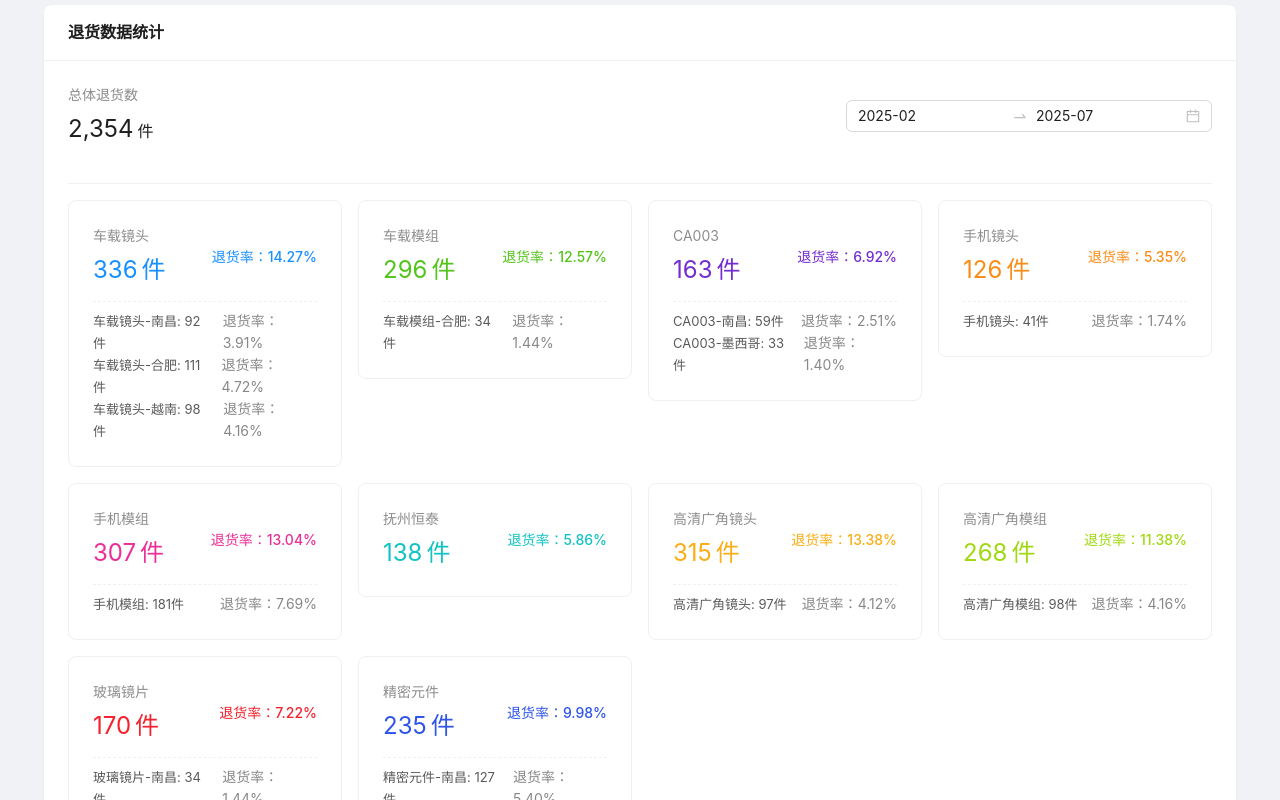
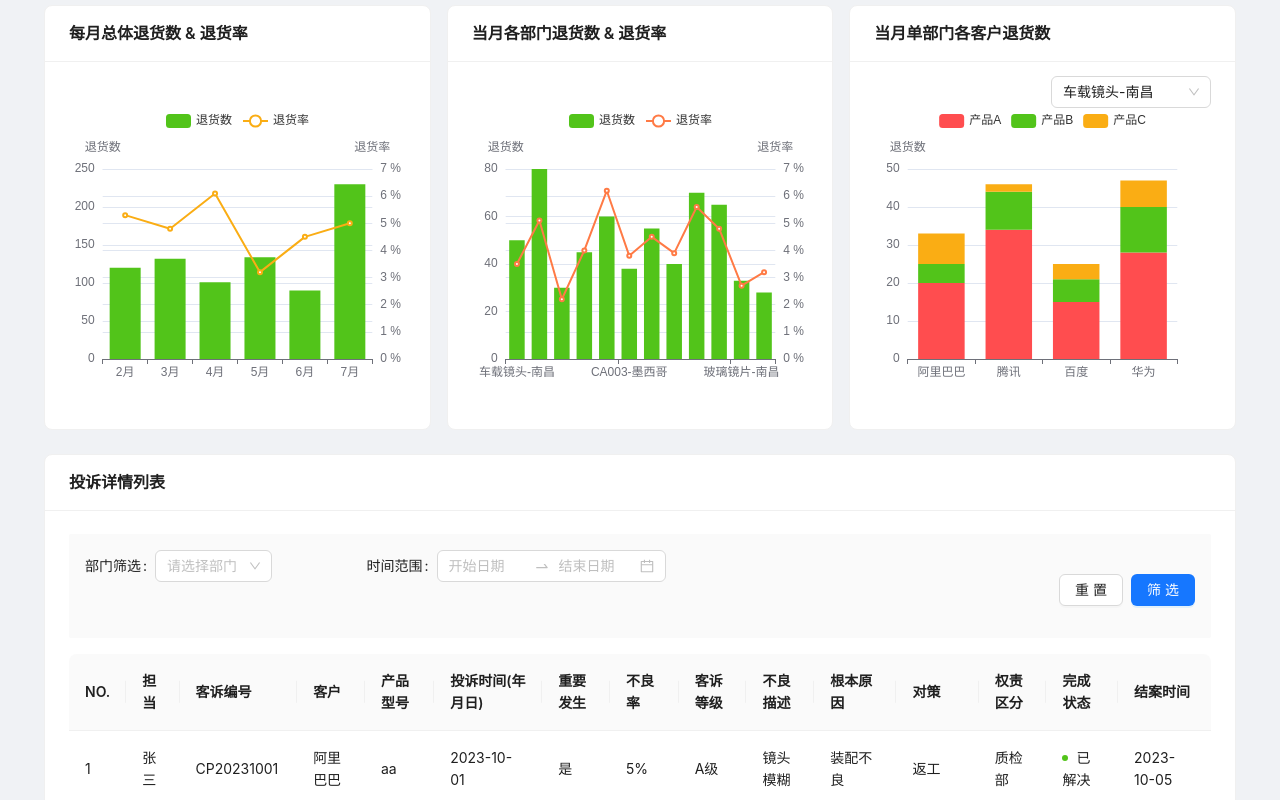
Before and after one commit to spiderHai/satisfacton, a Vue app: page / in a window 1280 px wide. Shown: the part 1360-2160 px from the top of the page. Built offline with nearby package versions, Linux system fonts and the light colour scheme.

Commit message:
feat: 图表完善

```diff
--- a/src/components/SatisfactionDashboard.vue
+++ b/src/components/SatisfactionDashboard.vue
@@ -318,11 +318,11 @@
 
     <!-- 退货数据统计区 -->
     <ReturnsStatistics
-      :total-returns="totalReturns"
-      :returns-date-range="returnsDateRange"
-      :top-departments="topDepartments"
-      :department-returns="departmentReturns"
-      @update-date-range="updateReturnsData"
+      :department-data="{
+        departments: departmentList,
+        returns: [50, 80, 30, 45, 60, 38, 55, 40, 70, 65, 33, 28],
+        rates: [3.5, 5.1, 2.2, 4.0, 6.2, 3.8, 4.5, 3.9, 5.6, 4.8, 2.7, 3.2],
+      }"
     />
 
     <!-- 投诉详情表格区 -->
@@ -330,6 +330,7 @@
       <ComplaintDetailTable
         :columns="complaintColumns"
         :data="complaintData"
+        :departmentOptions="departmentOptions"
         @view-detail="viewDetail"
       />
     </a-card>
@@ -349,7 +350,20 @@ import {
   MarkLineComponent,
 } from "echarts/components";
 import { CanvasRenderer } from "echarts/renderers";
-
+const departmentList = [
+  "车载镜头-南昌",
+  "车载镜头-合肥",
+  "车载镜头-越南",
+  "车载模组-合肥",
+  "CA003-南昌",
+  "CA003-墨西哥",
+  "手机镜头",
+  "手机模组",
+  "高清广角镜头",
+  "高清广角模组",
+  "玻璃镜片-南昌",
+  "精密元件-南昌",
+];
 echarts.use([
   BarChart,
   LineChart,
@@ -872,20 +886,7 @@ const initCharts = () => {
     const chart = echarts.init(departmentSatisfactionChart.value);
 
     // 原始数据
-    const departmentsRaw = [
-      "车载镜头-南昌",
-      "车载镜头-合肥",
-      "车载镜头-越南",
-      "车载模组-合肥",
-      "CA003-南昌",
-      "CA003-墨西哥",
-      "手机镜头",
-      "手机模组",
-      "高清广角镜头",
-      "高清广角模组",
-      "玻璃镜片-南昌",
-      "精密元件-南昌",
-    ];
+    const departmentsRaw = departmentList;
     const scoresRaw = [
       88.5, 83.6, 79.8, 85.2, 81.9, 87.3, 82.1, 78.5, 80.2, 84.7, 76.9, 81.3,
       79.5,
--- a/src/components/dashboard/ReturnsStatistics.vue
+++ b/src/components/dashboard/ReturnsStatistics.vue
@@ -1,194 +1,305 @@
 <template>
-  <a-card class="returns-card" title="退货数据统计" :bordered="false">
-    <div class="returns-header">
-      <a-statistic
-        title="总体退货数"
-        :value="totalReturns"
-        style="margin-bottom: 20px"
-      >
-        <template #suffix>
-          <span style="font-size: 16px">件</span>
-        </template>
-      </a-statistic>
-      <a-range-picker
-        v-model:value="dateRange"
-        format="YYYY-MM"
-        :placeholder="['开始月份', '结束月份']"
-        @change="onDateRangeChange"
-        style="margin-bottom: 20px"
-      />
-    </div>
-    <a-divider style="margin: 16px 0" />
-    <a-row :gutter="[16, 16]">
-      <a-col
-        :xs="24"
-        :sm="12"
-        :md="8"
-        :lg="6"
-        v-for="dept in topDepartments"
-        :key="dept.value"
-      >
-        <a-card bordered>
-          <div
-            style="
-              display: flex;
-              align-items: center;
-              justify-content: space-between;
-            "
-          >
-            <a-statistic
-              :title="dept.title"
-              :value="getDepartmentReturns(dept.value)"
-              :value-style="{ color: getDepartmentColor(dept.value) }"
-            >
-              <template #suffix>
-                <span>件</span>
-              </template>
-            </a-statistic>
-            <div
-              :style="{
-                marginLeft: '12px',
-                fontSize: '14px',
-                color: getDepartmentColor(dept.value),
-                fontWeight: 500,
-              }"
-            >
-              <span>退货率：</span>
-              <span>{{ getDepartmentRate(dept.value) }}</span>
-            </div>
-          </div>
-          <div
-            v-if="dept.children && dept.children.length > 0"
-            class="sub-dept-stats"
-          >
-            <div
-              v-for="child in dept.children"
-              :key="child.value"
-              class="sub-dept-item"
-              style="
-                display: flex;
-                justify-content: space-between;
-                align-items: center;
-              "
-            >
-              <div>
-                <span>{{ child.title }}: </span>
-                <span>{{ getSubDepartmentReturns(child.value) }}件</span>
-              </div>
-              <div style="margin-left: 12px; font-size: 14px; color: #888">
-                <span>退货率：</span>
-                <span>{{ getSubDepartmentRate(child.value) }}</span>
-              </div>
-            </div>
-          </div>
-        </a-card>
-      </a-col>
-    </a-row>
-  </a-card>
+  <a-row :gutter="16" class="returns-statistics-row">
+    <a-col :xs="24" :sm="8">
+      <a-card title="每月总体退货数 & 退货率" class="returns-statistics-card">
+        <div ref="monthlyChartRef" style="height: 320px"></div>
+      </a-card>
+    </a-col>
+    <a-col :xs="24" :sm="8">
+      <a-card title="当月各部门退货数 & 退货率" class="returns-statistics-card">
+        <div ref="departmentChartRef" style="height: 320px"></div>
+      </a-card>
+    </a-col>
+    <a-col :xs="24" :sm="8">
+      <a-card title="当月单部门各客户退货数" class="returns-statistics-card">
+        <div style="position: absolute; top: 70px; right: 24px; z-index: 1">
+          <a-tree-select
+            v-model:value="selectedDepartment"
+            style="width: 160px"
+            :dropdown-style="{ maxHeight: '400px', overflow: 'auto' }"
+            :tree-data="departmentOptions"
+            placeholder="请选择部门"
+            allow-clear
+            tree-default-expand-all
+            @change="handleFilter"
+          />
+        </div>
+        <div ref="customerChartRef" style="height: 320px"></div>
+      </a-card>
+    </a-col>
+  </a-row>
 </template>
 
 <script setup lang="ts">
-import { computed, watch } from "vue";
-import { Dayjs } from "dayjs";
+import { ref, onMounted, watch } from "vue";
+import * as echarts from "echarts";
 
-const props = defineProps({
-  totalReturns: {
-    type: Number,
-    required: true,
-  },
-  returnsDateRange: {
-    type: Array,
-    required: true,
-  },
-  topDepartments: {
-    type: Array,
-    required: true,
-  },
-  departmentReturns: {
-    type: Object,
-    required: true,
-  },
-});
+const props = defineProps<{
+  monthlyData?: { months: string[]; returns: number[]; rates: number[] };
+  departmentData?: {
+    departments: string[];
+    returns: number[];
+    rates: number[];
+  };
+  customerStackData?: {
+    customers: string[];
+    products: string[];
+    stack: number[][];
+  };
+}>();
 
-const emit = defineEmits(["update-date-range"]);
-
-// 将父组件传入的日期范围作为本地计算属性
-const dateRange = computed({
-  get: () => props.returnsDateRange,
-  set: (value) => emit("update-date-range", value),
-});
-
-// 日期范围变更时触发父组件更新
-const onDateRangeChange = () => {
-  emit("update-date-range");
+const defaultMonthly = {
+  months: ["2月", "3月", "4月", "5月", "6月", "7月"],
+  returns: [120, 132, 101, 134, 90, 230],
+  rates: [5.3, 4.8, 6.1, 3.2, 4.5, 5.0],
+};
+const defaultDepartment = {
+  departments: [
+    "车载镜头-南昌",
+    "车载镜头-合肥",
+    "车载镜头-越南",
+    "车载模组-合肥",
+    "CA003-南昌",
+    "CA003-墨西哥",
+  ],
+  returns: [50, 80, 30, 45, 60, 38],
+  rates: [3.5, 5.1, 2.2, 4.0, 6.2, 3.8],
+};
+const defaultCustomerStack = {
+  customers: ["阿里巴巴", "腾讯", "百度", "华为"],
+  products: ["产品A", "产品B", "产品C"],
+  stack: [
+    [20, 34, 15, 28], // 产品A
+    [5, 10, 6, 12], // 产品B
+    [8, 2, 4, 7], // 产品C
+  ],
 };
 
-// 获取部门退货数
-const getDepartmentReturns = (deptValue: string) => {
-  return props.departmentReturns[deptValue] || 0;
+const monthlyChartRef = ref();
+const departmentChartRef = ref();
+const customerChartRef = ref();
+
+const selectedDepartment = ref<string | undefined>("车载镜头-南昌");
+
+function handleFilter(value: string | undefined) {
+  selectedDepartment.value = value;
+
+  let customers = ["客户A", "客户B", "客户C", "客户D"];
+  let products = ["产品A", "产品B", "产品C"];
+  let stack = products.map(() =>
+    customers.map(() => Math.floor(Math.random() * 30 + 10))
+  );
+
+  // 匹配 SatisfactionDashboard 的颜色方案
+  const colors = [
+    {
+      type: "linear",
+      x: 0,
+      y: 0,
+      x2: 0,
+      y2: 1,
+      colorStops: [
+        { offset: 0, color: "#ff4d4f" }, // 赤红色
+        { offset: 1, color: "#a8071a" },
+      ],
+    },
+    {
+      type: "linear",
+      x: 0,
+      y: 0,
+      x2: 0,
+      y2: 1,
+      colorStops: [
+        { offset: 0, color: "#52c41a" }, // 成功绿色
+        { offset: 1, color: "#389e0d" },
+      ],
+    },
+    {
+      type: "linear",
+      x: 0,
+      y: 0,
+      x2: 0,
+      y2: 1,
+      colorStops: [
+        { offset: 0, color: "#faad14" }, // 警告黄色
+        { offset: 1, color: "#d48806" },
+      ],
+    },
+  ];
+
+  customerChartRef.value &&
+    echarts.init(customerChartRef.value).setOption({
+      color: colors,
+      tooltip: { trigger: "axis", axisPointer: { type: "shadow" } },
+      legend: { data: products },
+      xAxis: { type: "category", data: customers },
+      yAxis: { type: "value", name: "退货数" },
+      series: products.map((prod, idx) => ({
+        name: prod,
+        type: "bar",
+        stack: "客户",
+        data: stack[idx],
+        itemStyle: { color: colors[idx] },
+      })),
+    });
+}
+// 部门选项数据（示例，可根据实际数据结构调整）
+const departmentOptions = ref(
+  (props.departmentData?.departments || defaultDepartment.departments).map(
+    (dep, index) => ({
+      title: dep,
+      value: index,
+      key: index,
+    })
+  )
+);
+
+let monthlyChart: any = null;
+let departmentChart: any = null;
+let customerChart: any = null;
+
+const renderMonthlyChart = () => {
+  const data = props.monthlyData || defaultMonthly;
+  if (!monthlyChartRef.value) return;
+  if (!monthlyChart) monthlyChart = echarts.init(monthlyChartRef.value);
+  monthlyChart.setOption({
+    color: ["#1890ff", "#faad14"], // 与SatisfactionDashboard保持一致
+    tooltip: { trigger: "axis", axisPointer: { type: "cross" } },
+    legend: { data: ["退货数", "退货率"] },
+    xAxis: { type: "category", data: data.months },
+    yAxis: [
+      { type: "value", name: "退货数" },
+      {
+        type: "value",
+        name: "退货率",
+        axisLabel: { formatter: "{value} %" },
+      },
+    ],
+    series: [
+      {
+        name: "退货数",
+        type: "bar",
+        data: data.returns,
+        itemStyle: { color: "#52c41a" }, // 偏绿色
+        // itemStyle: { color: "#1890ff" }, // 主蓝色
+      },
+      {
+        name: "退货率",
+        type: "line",
+        yAxisIndex: 1,
+        data: data.rates,
+        itemStyle: { color: "#faad14" }, // 警告黄色
+        lineStyle: { color: "#faad14" },
+      },
+    ],
+  });
 };
 
-// 获取子部门退货数
-const getSubDepartmentReturns = (deptValue: string) => {
-  return props.departmentReturns[deptValue] || 0;
+// 调整部门图表颜色
+const renderDepartmentChart = () => {
+  const data = props.departmentData || defaultDepartment;
+  if (!departmentChartRef.value) return;
+  if (!departmentChart)
+    departmentChart = echarts.init(departmentChartRef.value);
+  departmentChart.setOption({
+    color: ["#52c41a", "#ff7a45"], // 绿色和橙色
+    tooltip: { trigger: "axis" },
+    legend: { data: ["退货数", "退货率"] },
+    xAxis: { type: "category", data: data.departments },
+    yAxis: [
+      { type: "value", name: "退货数" },
+      {
+        type: "value",
+        name: "退货率",
+        axisLabel: { formatter: "{value} %" },
+      },
+    ],
+    series: [
+      {
+        name: "退货数",
+        type: "bar",
+        data: data.returns,
+        itemStyle: { color: "#52c41a" }, // 绿色
+      },
+      {
+        name: "退货率",
+        type: "line",
+        yAxisIndex: 1,
+        data: data.rates,
+        itemStyle: { color: "#ff7a45" }, // 橙色
+        lineStyle: { color: "#ff7a45" },
+      },
+    ],
+  });
 };
 
-// 计算部门退货率
-const getDepartmentRate = (deptValue: string) => {
-  if (!props.totalReturns || props.totalReturns === 0) return "0%";
-  const val = props.departmentReturns[deptValue] || 0;
-  return ((val / props.totalReturns) * 100).toFixed(2) + "%";
+// 客户图表也需要修改初始颜色
+const renderCustomerChart = () => {
+  const data = props.customerStackData || defaultCustomerStack;
+  // 匹配主面板颜色
+  const colors = [
+    "#ff4d4f", // 蓝色
+    "#52c41a", // 绿色
+    "#faad14", // 黄色/橙色
+  ];
+  if (!customerChartRef.value) return;
+  if (!customerChart) customerChart = echarts.init(customerChartRef.value);
+  customerChart.setOption({
+    color: colors,
+    tooltip: { trigger: "axis", axisPointer: { type: "shadow" } },
+    legend: { data: data.products },
+    xAxis: { type: "category", data: data.customers },
+    yAxis: { type: "value", name: "退货数" },
+    series: data.products.map((prod, idx) => ({
+      name: prod,
+      type: "bar",
+      stack: "客户",
+      data: data.stack[idx],
+      itemStyle: { color: colors[idx] },
+    })),
+  });
 };
+watch(() => props.monthlyData, renderMonthlyChart, { deep: true });
+watch(() => props.departmentData, renderDepartmentChart, { deep: true });
+watch(() => props.customerStackData, renderCustomerChart, { deep: true });
 
-// 计算子部门退货率
-const getSubDepartmentRate = (deptValue: string) => {
-  if (!props.totalReturns || props.totalReturns === 0) return "0%";
-  const val = props.departmentReturns[deptValue] || 0;
-  return ((val / props.totalReturns) * 100).toFixed(2) + "%";
-};
-
-// 部门颜色
-const getDepartmentColor = (deptValue: string) => {
-  const colorMap = {
-    "car-lens": "#1890ff",
-    "car-module": "#52c41a",
-    ca003: "#722ed1",
-    "mobile-lens": "#fa8c16",
-    "mobile-module": "#eb2f96",
-    "fuzhou-hengtai": "#13c2c2",
-    "hd-wide-lens": "#faad14",
-    "hd-wide-module": "#a0d911",
-    "glass-lens": "#f5222d",
-    "precision-parts": "#2f54eb",
-  };
-
-  return colorMap[deptValue] || "#1890ff";
-};
+onMounted(() => {
+  renderMonthlyChart();
+  renderDepartmentChart();
+  renderCustomerChart();
+});
 </script>
 
-<style scoped>
-.returns-card {
-  margin-bottom: 20px;
+<style>
+.returns-statistics-row {
+  margin-bottom: 24px;
+}
+.returns-statistics-card {
+  min-height: 360px;
+}
+.returns-statistics-card {
+  position: relative;
+  overflow: visible;
+}
+/* 穿透修改 ant-card-body 样式 */
+.returns-statistics-card :deep(.ant-card-body) {
+  padding-top: 36px !important;
+  padding-bottom: 0px !important;
 }
 
-.returns-header {
-  display: flex;
-  justify-content: space-between;
-  align-items: center;
-  flex-wrap: wrap;
+/* :deep(.returns-statistics-card .ant-card-body) {
+  padding-top: 36px !important;
+  padding-bottom: 0px !important;
+} */
+
+/* 或者不使用 scoped 样式时可以这样写 */
+/*
+.returns-statistics-card .ant-card-body {
+  padding: 16px;
 }
-
-.sub-dept-stats {
-  margin-top: 12px;
-  border-top: 1px dashed #f0f0f0;
-  padding-top: 8px;
-}
-
-.sub-dept-item {
-  font-size: 13px;
-  color: rgba(0, 0, 0, 0.65);
-  line-height: 22px;
-  display: flex;
-  justify-content: space-between;
+*/
+.returns-statistics-card .ant-card-body {
+  padding-top: 48px;
+  padding-bottom: 0px;
 }
 </style>
```
